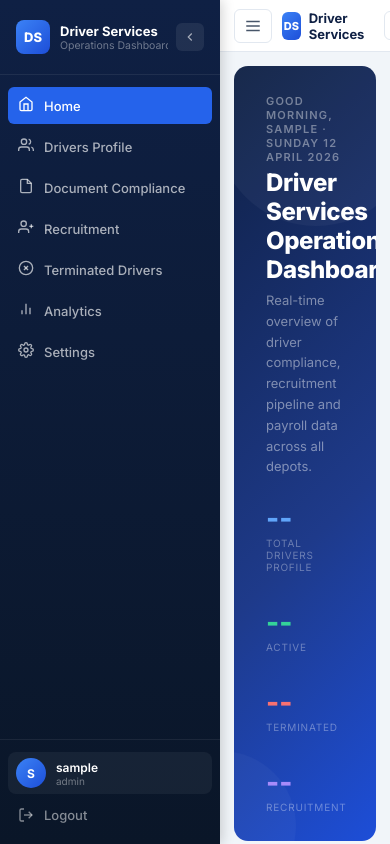
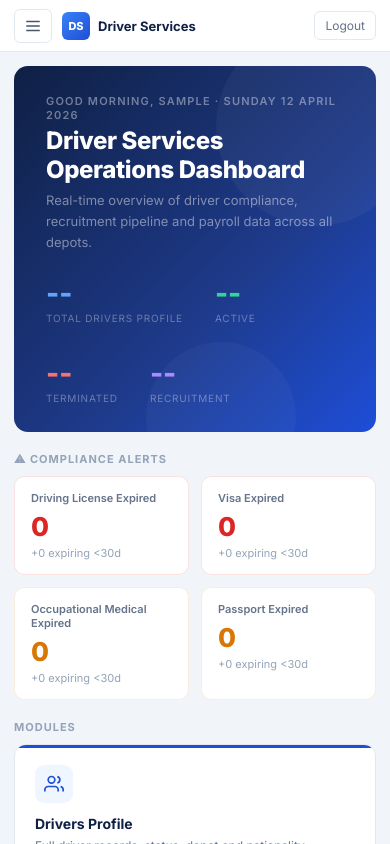
Before and after one commit to abdulrahman1264/-Driver-Services-Dashboard-, a React (Vite) app in the folder frontend/: page / in a window 390 px wide. Built offline with nearby package versions, Linux system fonts and the light colour scheme; sample sign-in values are in the browser's storage; what chartjs-plugin-datalabels would draw is missing.

Commit message:
fix: mobile layout - hide sidebar, fix grids

```diff
--- a/frontend/src/components/Layout/Layout.jsx
+++ b/frontend/src/components/Layout/Layout.jsx
@@ -38,7 +38,7 @@ export default function Layout() {
         transition: 'width .25s ease, min-width .25s ease',
         overflow: 'hidden', position: 'relative', zIndex: 10,
         boxShadow: '2px 0 12px rgba(0,0,0,.18)'
-      }} className={mobileOpen ? 'open' : ''}>
+      }} className={`sb-sidebar ${mobileOpen ? 'open' : ''}`}>
         <div style={{ display:'flex', alignItems:'center', justifyContent: collapsed ? 'center' : 'space-between', padding: collapsed ? '20px 0' : '20px 16px', borderBottom:'1px solid rgba(255,255,255,.07)', minHeight:72 }}>
           {!collapsed && (
             <div style={{ display:'flex', alignItems:'center', gap:10, overflow:'hidden' }}>
--- a/frontend/src/index.css
+++ b/frontend/src/index.css
@@ -312,3 +312,8 @@
     .modal-footer { padding: 12px 16px; }
     .pipeline { grid-template-columns: 1fr; }
   }
+  @media (max-width: 768px) {
+    .sb-sidebar { display: none !important; }
+    .sb-sidebar.open { display: flex !important; position: fixed; top: 0; left: 0; height: 100vh; z-index: 100; }
+    .mob-topbar { display: flex !important; }
+  }
--- a/frontend/src/pages/Home.jsx
+++ b/frontend/src/pages/Home.jsx
@@ -106,7 +106,7 @@ export default function Home() {
       {/* Compliance alerts */}
       <div>
         <div style={{ fontSize:11, fontWeight:700, textTransform:'uppercase', letterSpacing:1, color:'#94a3b8', marginBottom:10 }}>⚠ {t('compliance_alerts')}</div>
-        <div style={{ display:'grid', gridTemplateColumns:'repeat(4,1fr)', gap:12 }}>
+        <div style={{ display:'grid', gridTemplateColumns:'repeat(auto-fit,minmax(140px,1fr))', gap:12 }}>
           {ALERTS.map(a => (
             <div key={a.label} onClick={() => navigate(a.to)}
               style={{ background:'#fff', borderRadius:10, border:`1.5px solid ${a.color}22`, padding:'14px 16px', cursor:'pointer', transition:'all .18s' }}
@@ -124,7 +124,7 @@ export default function Home() {
       {/* Module cards */}
       <div>
         <div style={{ fontSize:11, fontWeight:700, textTransform:'uppercase', letterSpacing:1, color:'#94a3b8', marginBottom:10 }}>{t('home_modules')}</div>
-        <div style={{ display:'grid', gridTemplateColumns:'repeat(3,1fr)', gap:14 }}>
+        <div style={{ display:'grid', gridTemplateColumns:'repeat(auto-fit,minmax(260px,1fr))', gap:14 }}>
           {MODULES.map(m => (
             <div key={m.to} onClick={() => navigate(m.to)}
               style={{ background:'#fff', borderRadius:12, border:'1.5px solid #e2e8f0', padding:20, cursor:'pointer', transition:'all .18s', position:'relative', overflow:'hidden' }}
--- a/frontend/src/pages/Recruitment.jsx
+++ b/frontend/src/pages/Recruitment.jsx
@@ -223,7 +223,7 @@ export default function Recruitment() {
       )}
 
       {/* KPI cards */}
-      <div style={{ display:'grid', gridTemplateColumns:'repeat(4,1fr)', gap:12 }}>
+      <div style={{ display:'grid', gridTemplateColumns:'repeat(auto-fit,minmax(140px,1fr))', gap:12 }}>
         {[
           [t('on_board'),       onboard,    '#059669', '#f0fdf4'],
           [t('shortlisted'),    shortlist,  '#1d4ed8', '#eff6ff'],
```
